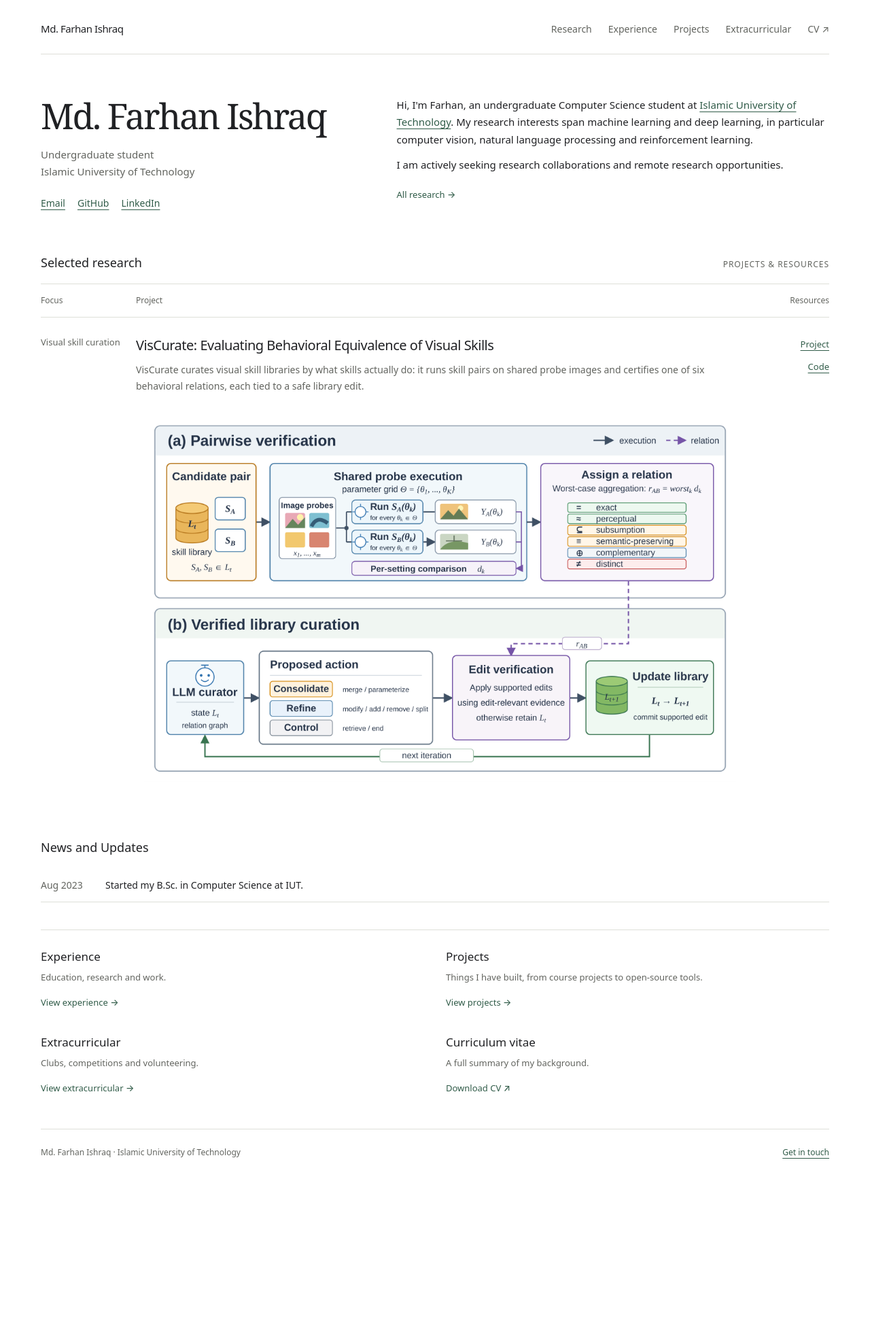
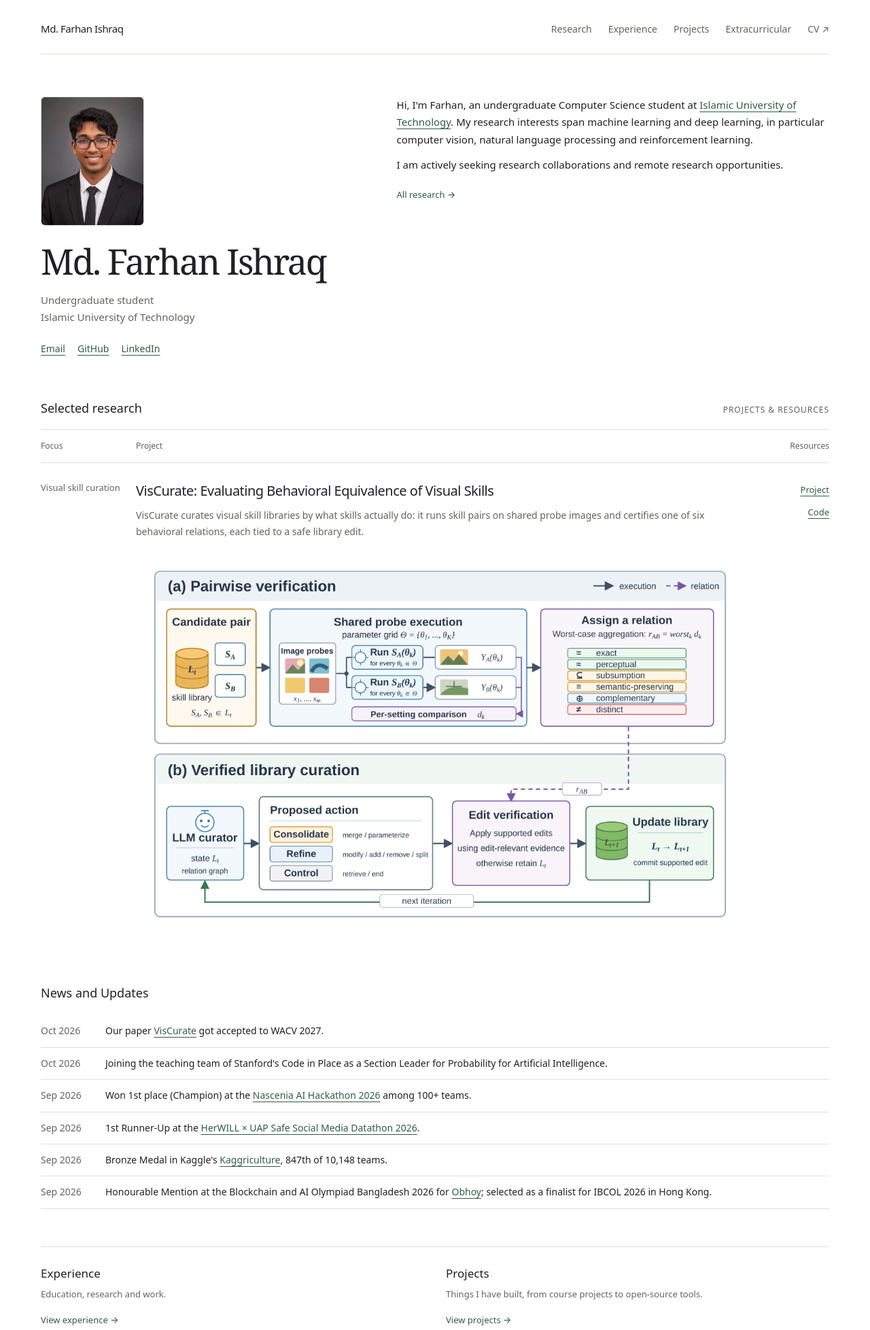
Before and after one commit to farhanishraq17/farhanishraq17.github.io, a plain HTML site: page index.html in a window 1280 px wide. Shown: the top 1956 px of the page at 68% size. Before the commit the page ends 1737 px from the top, so only its background shows below. Drawn offline with Linux system fonts and the light colour scheme.

Commit message:
Add profile photo, news updates and award dates
Co-Authored-By: Claude Opus 5.5 <noreply@anthropic.com>

```diff
--- a/index.html
+++ b/index.html
@@ -25,6 +25,7 @@
     <main id="main">
       <section class="intro">
         <div>
+          <img class="profile-photo" src="assets/profile_pic.jpg" alt="Md. Farhan Ishraq" width="152" height="190">
           <h1>Md. Farhan Ishraq</h1>
           <p class="tagline">Undergraduate student<br>Islamic University of Technology</p>
           <nav class="profile-links" aria-label="Profiles">
@@ -78,6 +79,13 @@
       <section class="home-section">
         <h2>News and Updates</h2>
         <ul class="news">
+          <li><time datetime="2026-10">Oct 2026</time><span>Our paper <a href="https://farhanishraq17.github.io/Viscurate-Website/">VisCurate</a> got accepted to WACV 2027.</span></li>
+          <li><time datetime="2026-10">Oct 2026</time><span>Joining the teaching team of Stanford's Code in Place as a Section Leader for Probability for Artificial Intelligence.</span></li>
+          <li><time datetime="2026-09">Sep 2026</time><span>Won 1st place (Champion) at the <a href="https://github.com/farhanishraq17/CutiePookieUrza-Nascenia-AI-HACKATHON-Winning-Solution">Nascenia AI Hackathon 2026</a> among 100+ teams.</span></li>
+          <li><time datetime="2026-09">Sep 2026</time><span>1st Runner-Up at the <a href="https://github.com/farhanishraq17/IUT_BakeNekos-HerWillxUAP-Datathon-1st-Runners-up-Solution">HerWILL &times; UAP Safe Social Media Datathon 2026</a>.</span></li>
+          <li><time datetime="2026-09">Sep 2026</time><span>Bronze Medal in Kaggle's <a href="https://github.com/farhanishraq17/IUT_BakeNekos-Kaggriculture-Bronze-Solution">Kaggriculture</a>, 847th of 10,148 teams.</span></li>
+          <li><time datetime="2026-09">Sep 2026</time><span>Honourable Mention at the Blockchain and AI Olympiad Bangladesh 2026 for <a href="https://github.com/farhanishraq17/Obhoy">Obhoy</a>; selected as a finalist for IBCOL 2026 in Hong Kong.</span></li>
+          <li><time datetime="2026-07">Jul 2026</time><span>4th place of 222 teams in the <a href="https://github.com/farhanishraq17/CutiePookieUrza_Olikbochon_Onsite_Submission">Bengali LLM Hallucination Detection Challenge</a> at IUT 12th ICT Fest.</span></li>
           <li><time datetime="2023-08">Aug 2023</time><span>Started my B.Sc. in Computer Science at IUT.</span></li>
         </ul>
       </section>
--- a/style.css
+++ b/style.css
@@ -58,6 +58,10 @@ img { max-width: 100%; height: auto; }
   gap: 34px; padding: 62px 0 64px; align-items: start;
 }
 .intro h1 { margin-bottom: 17px; font: 400 clamp(39px, 5vw, 52px)/1.09 var(--serif); letter-spacing: -.045em; }
+.profile-photo {
+  display: block; width: 152px; height: 190px; margin-bottom: 24px;
+  object-fit: cover; object-position: 50% 15%; border-radius: 6px; border: 1px solid var(--line);
+}
 .tagline { font-size: 15px; color: var(--muted); }
 .profile-links { display: flex; flex-wrap: wrap; gap: 12px 18px; margin-top: 22px; font-size: 14px; }
 .bio { font-size: 15px; line-height: 1.7; }
```
Also changed, not shown: extracurricular.html (+2 -2 lines), assets/profile_pic.jpeg (deleted), assets/profile_pic.jpg (added).
